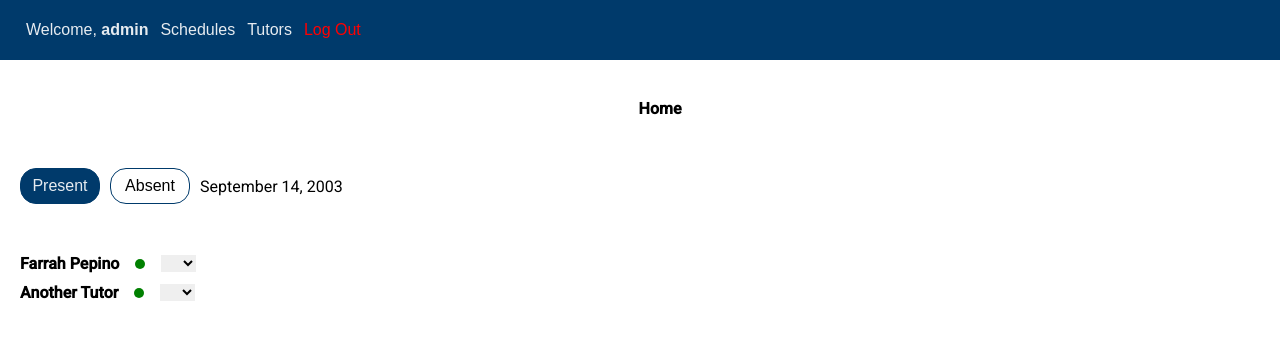
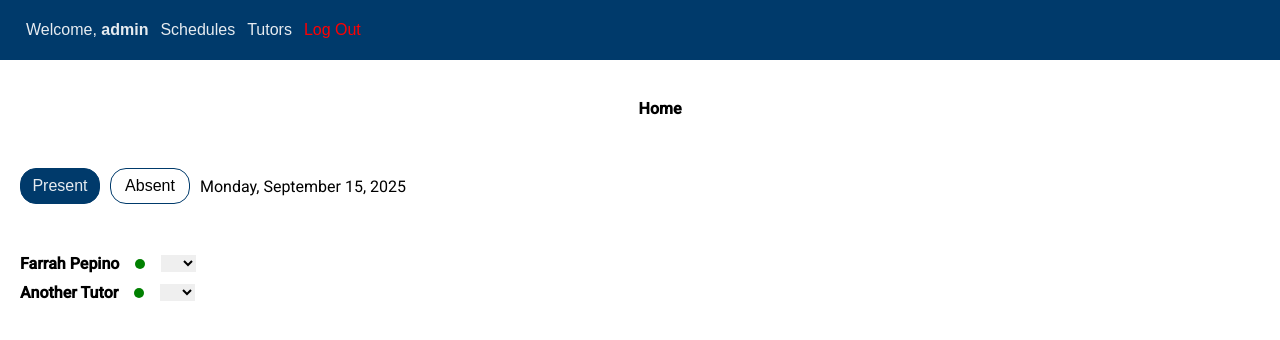
Before and after one commit to farrahpepino/attendance-software, an Angular app in the folder client/: page / in a window 1280 px wide. Shown: the top 340 px of the page. Built offline with nearby package versions, Linux system fonts and the light colour scheme.

Commit message:
improved UI

```diff
--- a/client/src/app/components/home/home.component.html
+++ b/client/src/app/components/home/home.component.html
@@ -7,7 +7,7 @@
         <div class="flex gap-10 v-center">
             <button type="button" class="btn-blue white">Present</button>
             <button type="button" class="btn">Absent</button>
-            <div>September 14, 2003</div>
+            <div>{{currentDate | date: "fullDate"}}</div>
         </div>
 
         <div class="content flex col">
--- a/client/src/app/components/home/home.component.ts
+++ b/client/src/app/components/home/home.component.ts
@@ -1,14 +1,18 @@
 import { Component } from '@angular/core';
 import { NavbarComponent } from '../navbar/navbar.component';
+import { CommonModule } from '@angular/common';
 
 @Component({
   selector: 'app-home',
-  imports: [NavbarComponent],
+  imports: [NavbarComponent, CommonModule],
   templateUrl: './home.component.html',
   styleUrl: './home.component.css'
 })
 
 export class HomeComponent {
+  currentDate: Date = new Date();
+
+
   onSelect(event: Event){
     (event.target as HTMLSelectElement).selectedIndex = -1;
   }
```
